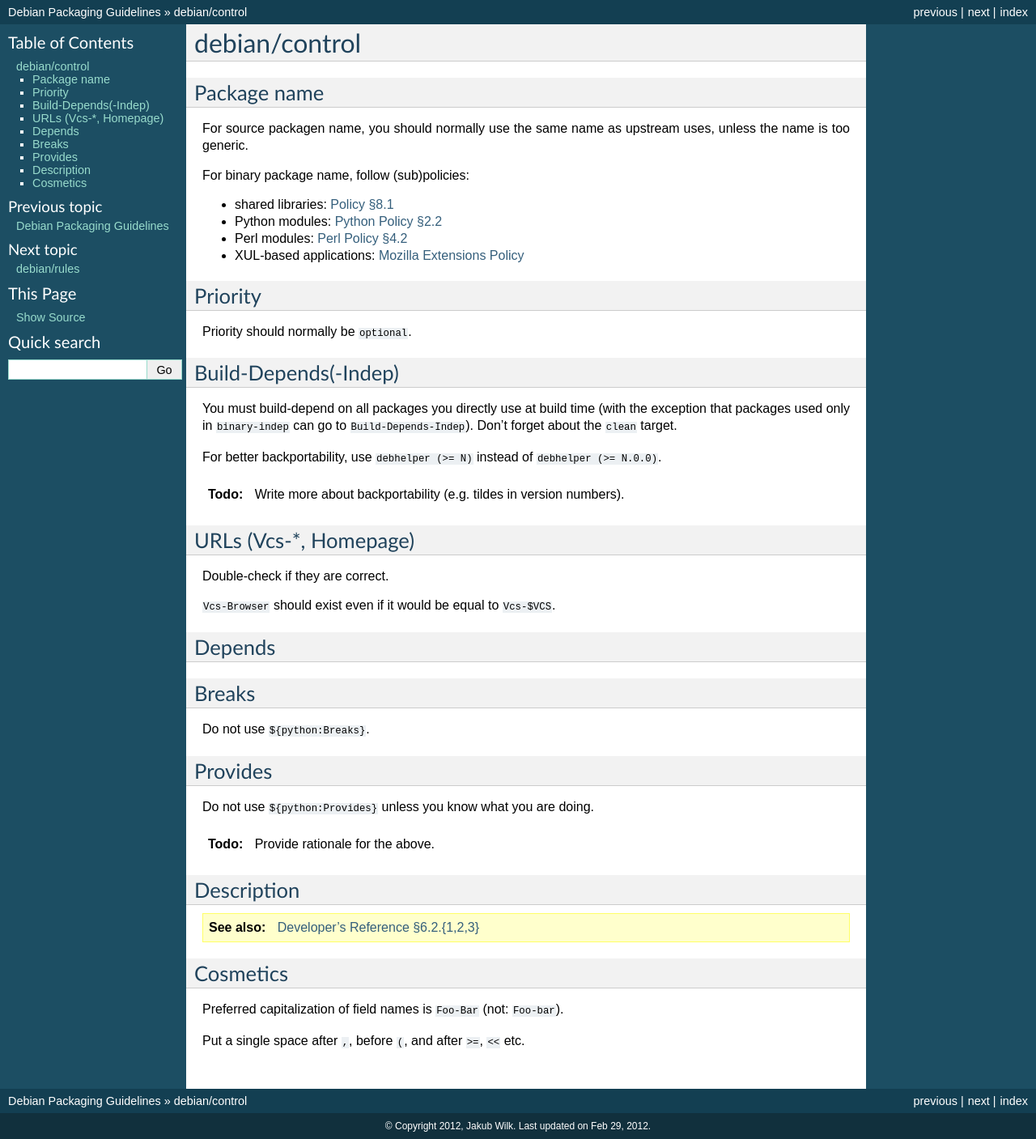
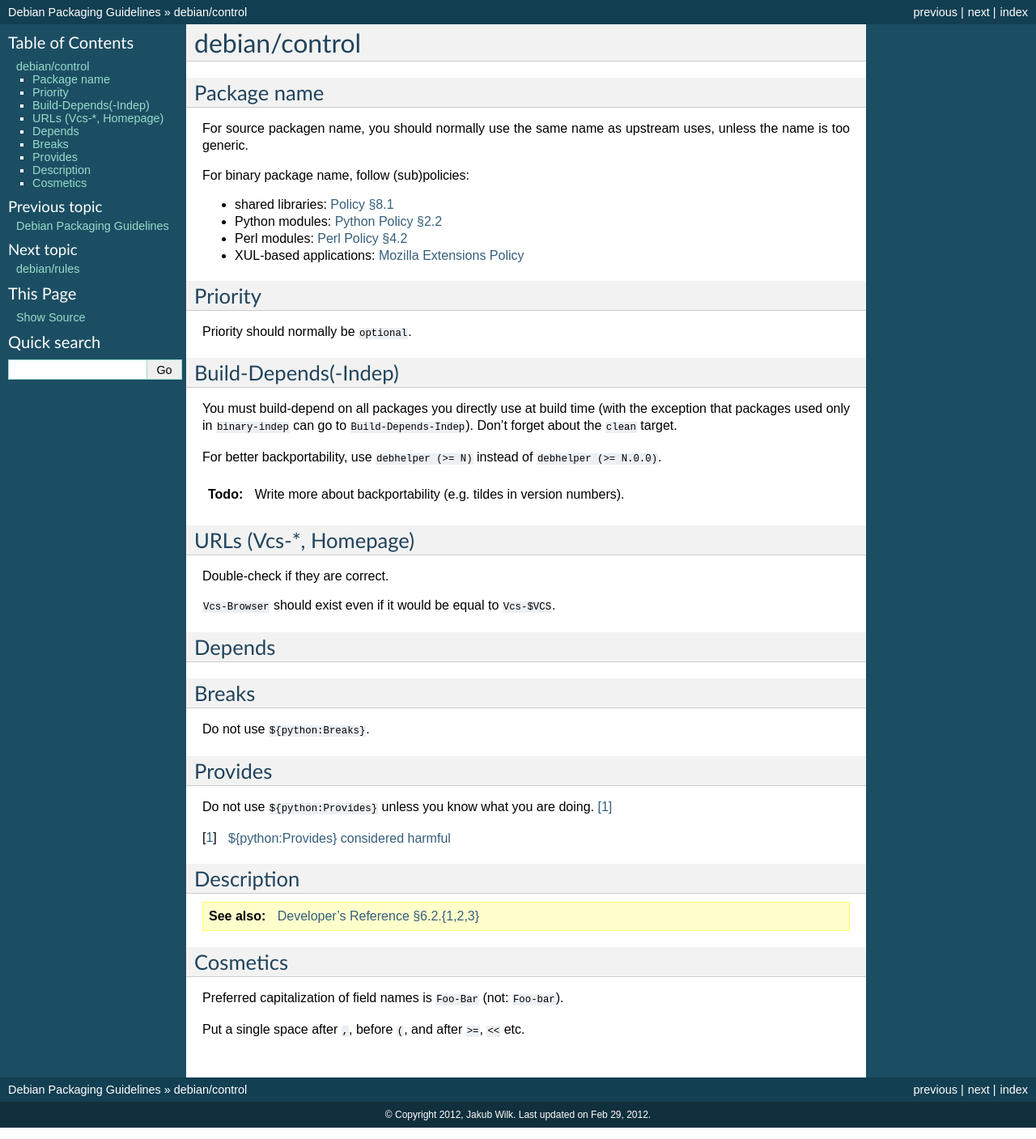
Before and after one commit to jwilk-archive/debian-packaging-guidelines, a Sphinx documentation site: the page built from source/debian-control.txt, in a window 1280 px wide. Shown: the whole page at 81% size. Built offline with Sphinx 7.4.7, drawn with Linux system fonts in a browser that asks for light colours.

Commit message:
Explain why you should avoid ${python:Provides}.

```diff
--- a/source/debian-control.txt
+++ b/source/debian-control.txt
@@ -44,9 +44,9 @@ Do not use ``${python:Breaks}``.
 
 Provides
 --------
-Do not use ``${python:Provides}`` unless you know what you are doing.
+Do not use ``${python:Provides}`` unless you know what you are doing. [#]_
 
-.. todo:: Provide rationale for the above.
+.. [#] `${python:Provides} considered harmful <http://lists.debian.org/20110324164804.GA5919@jwilk.net>`_
 
 Description
 -----------
```
